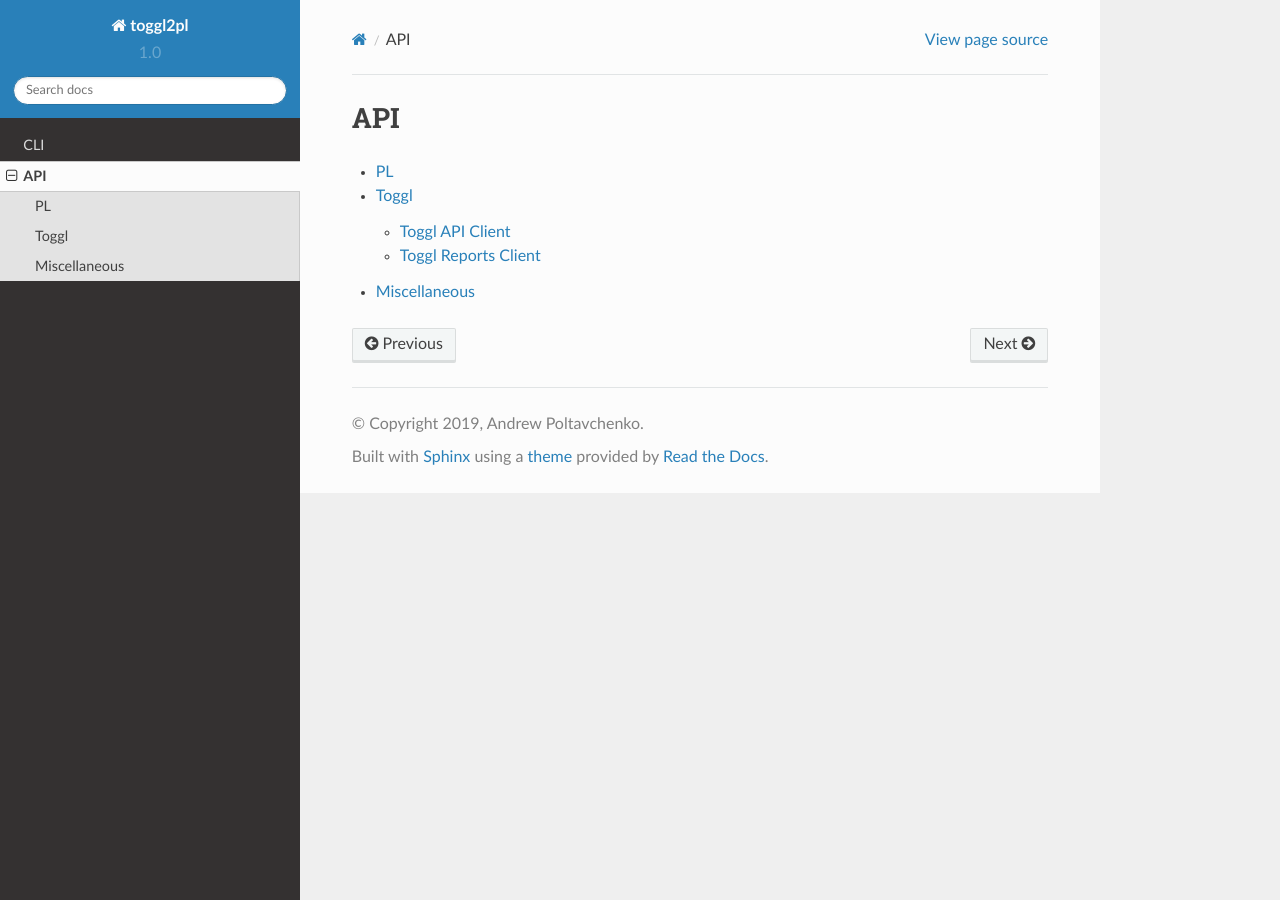
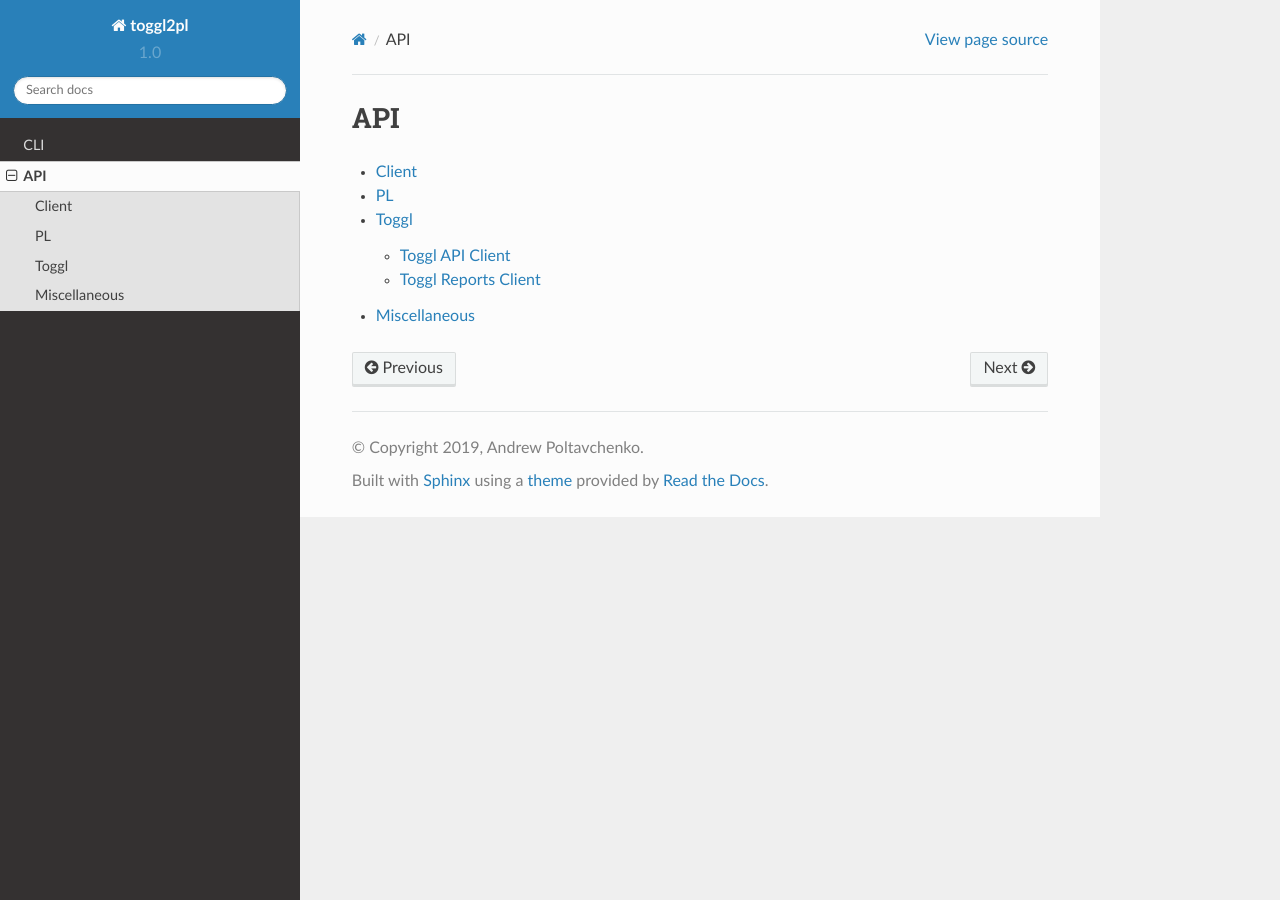
Before and after one commit to pa-yourserveradmin-com/toggl2pl, a Sphinx documentation site: the page built from docs/API.rst, in a window 1280 px wide. Built offline with Sphinx 7.4.7 and the Read the Docs theme 2.0.0, drawn with Linux system fonts in a browser that asks for light colours.

Commit message:
Enable Sphinx documentation for Client class

```diff
--- a/docs/API.rst
+++ b/docs/API.rst
@@ -4,6 +4,7 @@
 .. toctree::
    :maxdepth: 2
 
+   Client
    PL
    Toggl
    Misc
--- /dev/null
+++ b/docs/Client.rst
@@ -0,0 +1,5 @@
+Client
+======
+
+.. autoclass:: toggl2pl.Client
+   :members:
```
Also changed, not shown: README.md (+1 -1 lines), docs/PL.rst (line endings or trailing spaces), 1 other file.
